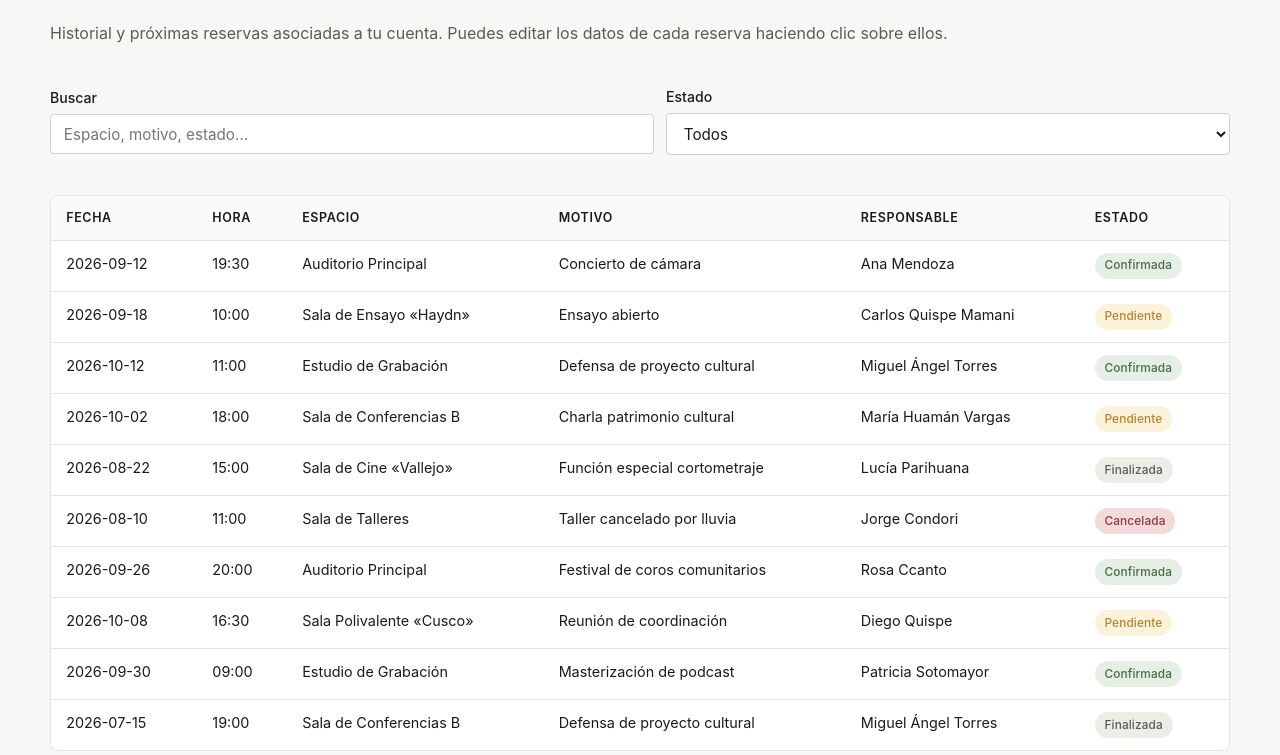
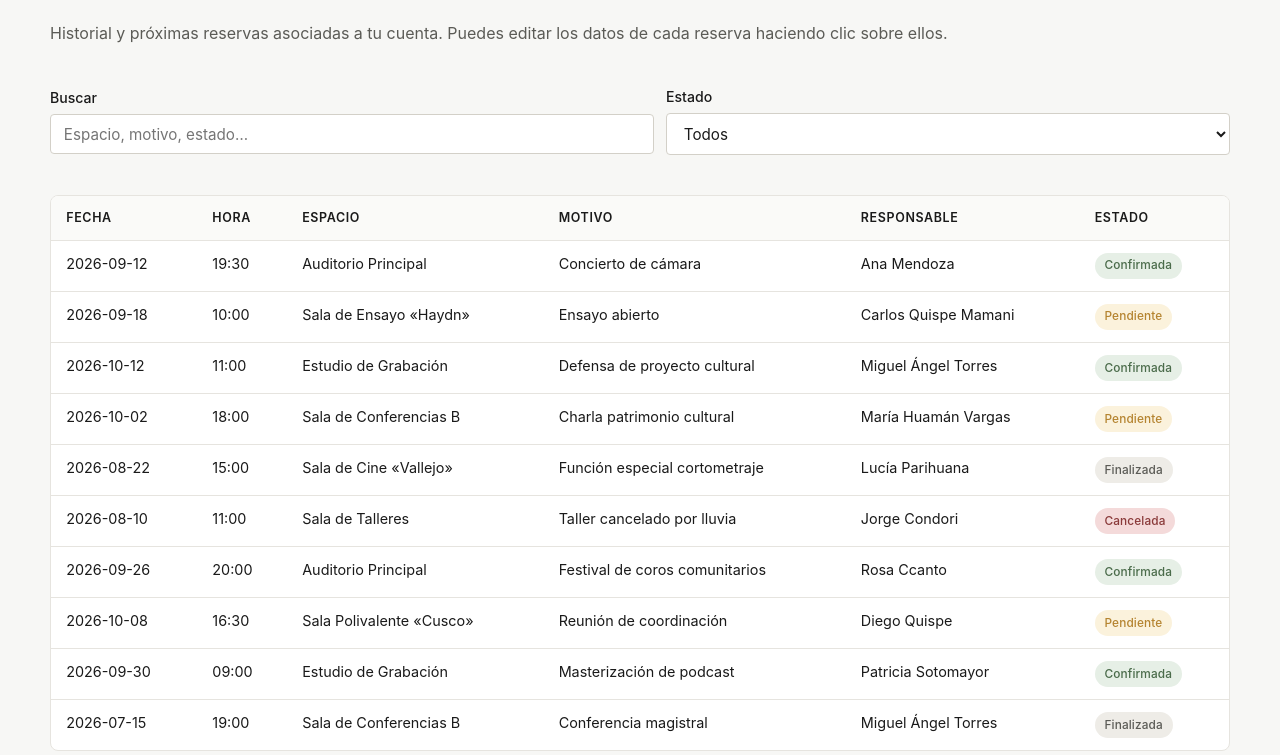
Before and after one commit to KrizRoMe/evaluacion-intro-si, a website: page mis-reservas.html in a window 1280 px wide. Shown: the part 197-952 px from the top of the page. Drawn offline with Linux system fonts and the light colour scheme.

Commit message:
fix: P01 única para evitar confusión con dos reservas idénticas

```diff
--- a/mis-reservas.html
+++ b/mis-reservas.html
@@ -177,7 +177,7 @@
                                 <td contenteditable="true">2026-07-15</td>
                                 <td contenteditable="true">19:00</td>
                                 <td contenteditable="true">Sala de Conferencias B</td>
-                                <td contenteditable="true">Defensa de proyecto cultural</td>
+                                <td contenteditable="true">Conferencia magistral</td>
                                 <td contenteditable="true">Miguel Ángel Torres</td>
                                 <td><span class="badge badge--muted">Finalizada</span></td>
                             </tr>
```
